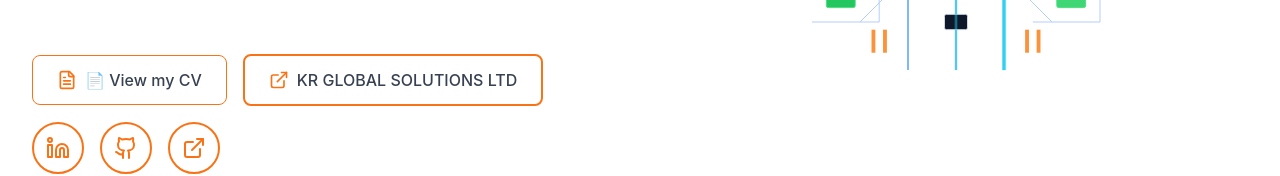
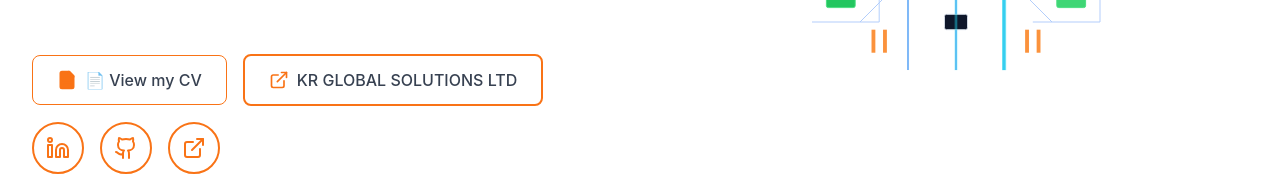
Before and after one commit to Raphael91000/portofolio, a React (Vite) app: page / in a window 1280 px wide. Shown: the part 474-650 px from the top of the page. Built offline with nearby package versions, Linux system fonts and the light colour scheme.

Commit message:
Update CV button icon

```diff
--- a/src/components/sections/Hero.tsx
+++ b/src/components/sections/Hero.tsx
@@ -144,7 +144,7 @@ const Hero: React.FC = () => {
                   rel="noopener noreferrer"
                   className="group flex items-center space-x-2 px-4 sm:px-6 py-2 sm:py-3 border border-orange-500 text-orange-500 rounded-lg transition-colors duration-300 font-medium text-sm sm:text-base hover:bg-orange-500 hover:text-white focus:outline-none focus:ring-2 focus:ring-orange-400"
                 >
-                  <FileText className="h-4 w-4 sm:h-5 sm:w-5" />
+                  <FileText className="h-4 w-4 sm:h-5 sm:w-5 fill-current" />
                   <span>{t('hero.cv')}</span>
                 </a>
 
```
